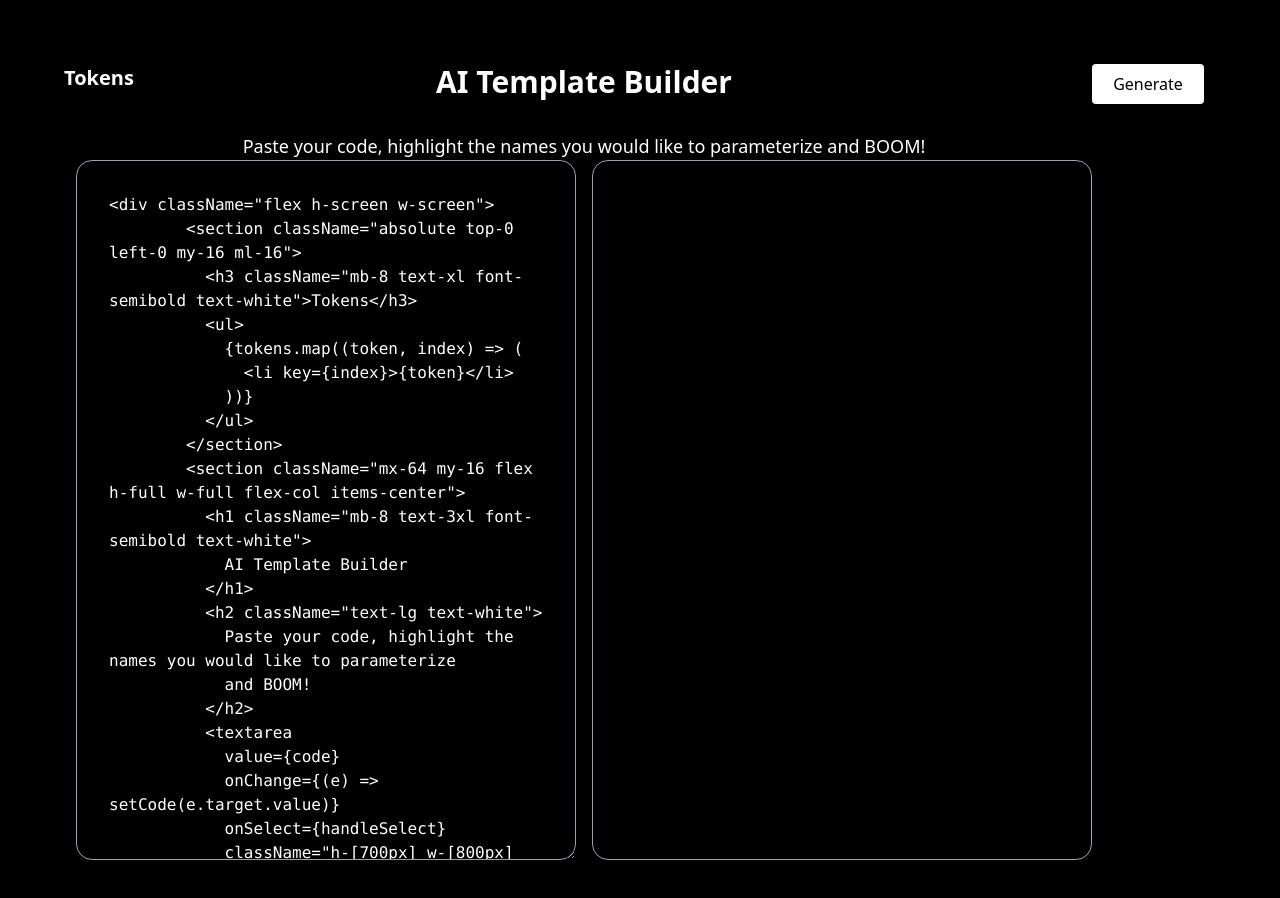
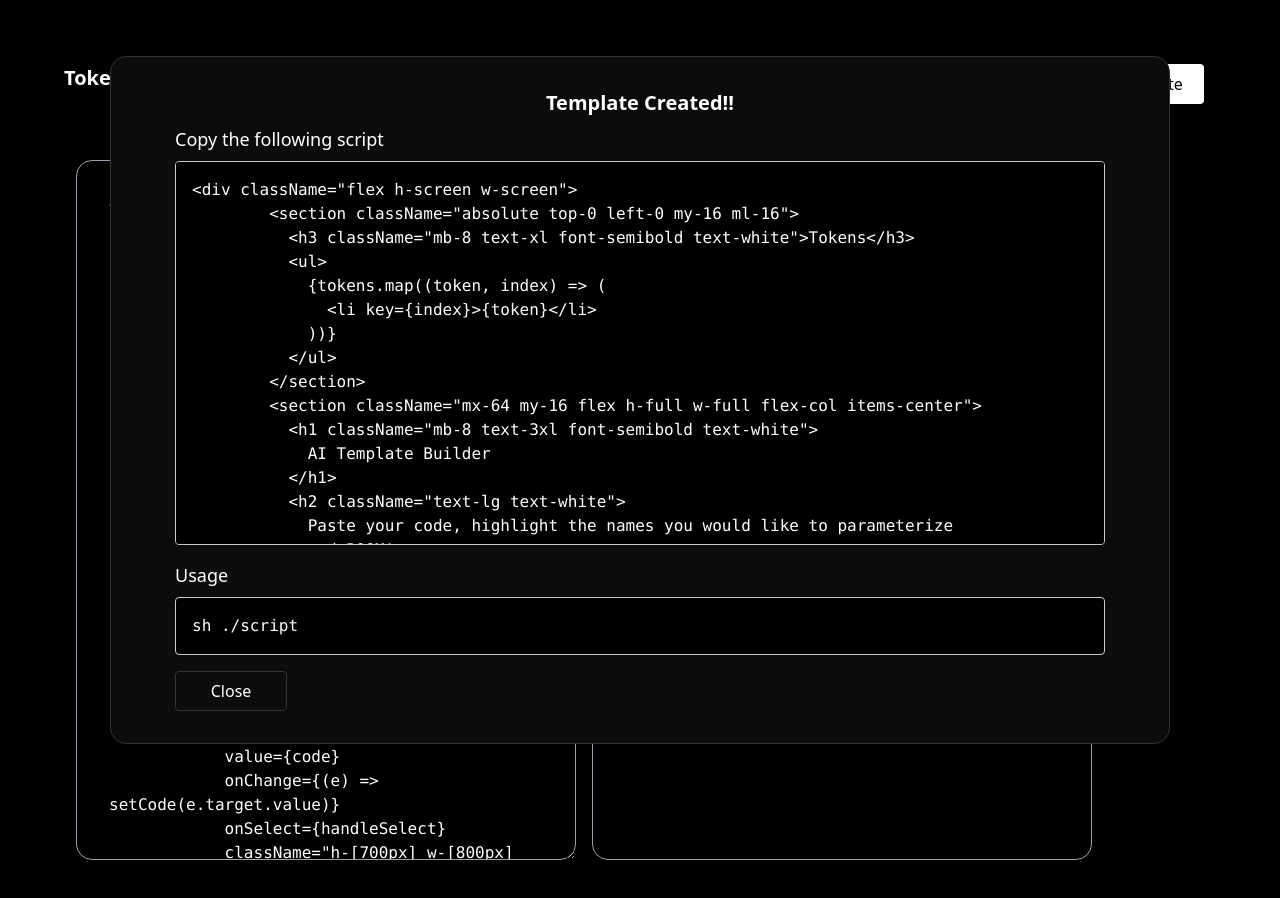
Before and after one commit to iagombermudez/template-builder, a React (Vite) app: page / in a window 1280 px wide. Both pictures are taken after a click on the button "Generate". Shown: the top 898 px of the page. Built offline with nearby package versions, Linux system fonts and the light colour scheme.

Commit message:
create popup to display generated script

```diff
--- a/src/pages/template-builder-page.hooks.tsx
+++ b/src/pages/template-builder-page.hooks.tsx
@@ -2,6 +2,7 @@ import { useState, type JSX } from "react";
 import type {
   BuilderParameter,
   HexColor,
+  Template,
   TextSelection,
   TextSelectionPosition,
 } from "./template-builder-page.types";
@@ -40,6 +41,10 @@ export const useTemplateBuilderPageHooks = () => {
 
   const [confirmationPopup, setConfirmationPopup] = useState<boolean>(false);
 
+  // Template popup variables
+  const [template, setTemplate] = useState<Template | undefined>(undefined);
+  const [templateCreatedPopup, setTemplateCreatedPopup] =
+    useState<boolean>(false);
   // Detect when a text selection has ended. After the text selection
   // has ended, a new popup should be opened that asks the user to confirm
   // if the selected text should be added to the list of tokens that will be build
@@ -203,7 +208,7 @@ export const useTemplateBuilderPageHooks = () => {
   // Since we are reducing the ammount of text every time we parse a highlight to a parameter
   // we will need to keep track of how many characters we have removed, taking into account that
   // we are also adding extra characters ($1, $22, $12313, etc.)
-  const generateTemplateScript = () => {
+  const generateTemplateScript = (): Template => {
     const highlights: Array<{
       parameterNumber: number;
       start: TextSelectionPosition["start"];
@@ -228,7 +233,23 @@ export const useTemplateBuilderPageHooks = () => {
         parsedCode.substring(highlight.end - characterOffset);
       characterOffset += highlight.end - highlight.start - bashParameter.length;
     }
-    console.log(parsedCode);
+
+    return {
+      script: parsedCode,
+      usage: `sh ./script ${parameters.map((_, index) => "$" + index).join(" ")}`,
+    };
+  };
+
+  const openTemplateCreatedPopup = () => {
+    const generatedTemplate = generateTemplateScript();
+    setTemplate(generatedTemplate);
+    setTemplateCreatedPopup(true);
+  };
+
+  // When closing the template created popup, we need to reset the template state
+  const closeTemplateCreatedPopup = () => {
+    setTemplate(undefined);
+    setTemplateCreatedPopup(false);
   };
 
   return {
@@ -243,5 +264,9 @@ export const useTemplateBuilderPageHooks = () => {
     buildHighlightedCode,
     handleSelect,
     generateTemplateScript,
+    template,
+    templateCreatedPopup,
+    openTemplateCreatedPopup,
+    closeTemplateCreatedPopup,
   };
 };
--- a/src/pages/template-builder-page.tsx
+++ b/src/pages/template-builder-page.tsx
@@ -11,7 +11,10 @@ export const TemplateBuilderPage = () => {
     buildHighlightedCode,
     confirmAddNewChunk,
     cancelConfirmation,
-    generateTemplateScript,
+    template,
+    templateCreatedPopup,
+    openTemplateCreatedPopup,
+    closeTemplateCreatedPopup,
   } = useTemplateBuilderPageHooks();
 
   return (
@@ -52,7 +55,7 @@ export const TemplateBuilderPage = () => {
         </section>
         <button
           type="button"
-          onClick={generateTemplateScript}
+          onClick={openTemplateCreatedPopup}
           className="h-10 w-28 cursor-pointer rounded bg-white text-black hover:bg-gray-200"
         >
           Generate
@@ -86,7 +89,7 @@ export const TemplateBuilderPage = () => {
               <button
                 type="button"
                 onClick={cancelConfirmation}
-                className="h-10 w-28 rounded border border-[#333333] bg-[#0C0C0C] text-white hover:border-white"
+                className="h-10 w-28 cursor-pointer rounded border border-[#333333] bg-[#0C0C0C] text-white hover:border-white"
               >
                 Cancel
               </button>
@@ -94,6 +97,33 @@ export const TemplateBuilderPage = () => {
           </div>
         </div>
       )}
+      {templateCreatedPopup && (
+        <div className="absolute top-0 flex h-full w-full items-center justify-center">
+          <div className="rounded-2xl border border-[#333333] bg-[#0C0C0C] px-16 py-8">
+            <h3 className="mb-2 text-center text-xl font-bold">
+              Template Created!!
+            </h3>
+
+            <p className="mb-2 text-lg">Copy the following script</p>
+            <div className="mb-4 max-h-96 overflow-y-auto rounded border border-[#ccc] bg-black p-4 font-mono whitespace-pre">
+              {template?.script}
+            </div>
+
+            <p className="mb-2 text-lg">Usage</p>
+            <div className="mb-4 rounded border border-[#ccc] bg-black p-4 font-mono whitespace-pre">
+              {template?.usage}
+            </div>
+
+            <button
+              type="button"
+              onClick={closeTemplateCreatedPopup}
+              className="h-10 w-28 cursor-pointer rounded border border-[#333333] bg-[#0C0C0C] text-white hover:border-white"
+            >
+              Close
+            </button>
+          </div>
+        </div>
+      )}
     </>
   );
 };
--- a/src/pages/template-builder-page.types.tsx
+++ b/src/pages/template-builder-page.types.tsx
@@ -1,3 +1,7 @@
+export type Template = {
+  script: string;
+  usage: string;
+};
 export type BuilderParameter = {
   color: HexColor;
   selections: Array<TextSelection>;
```
